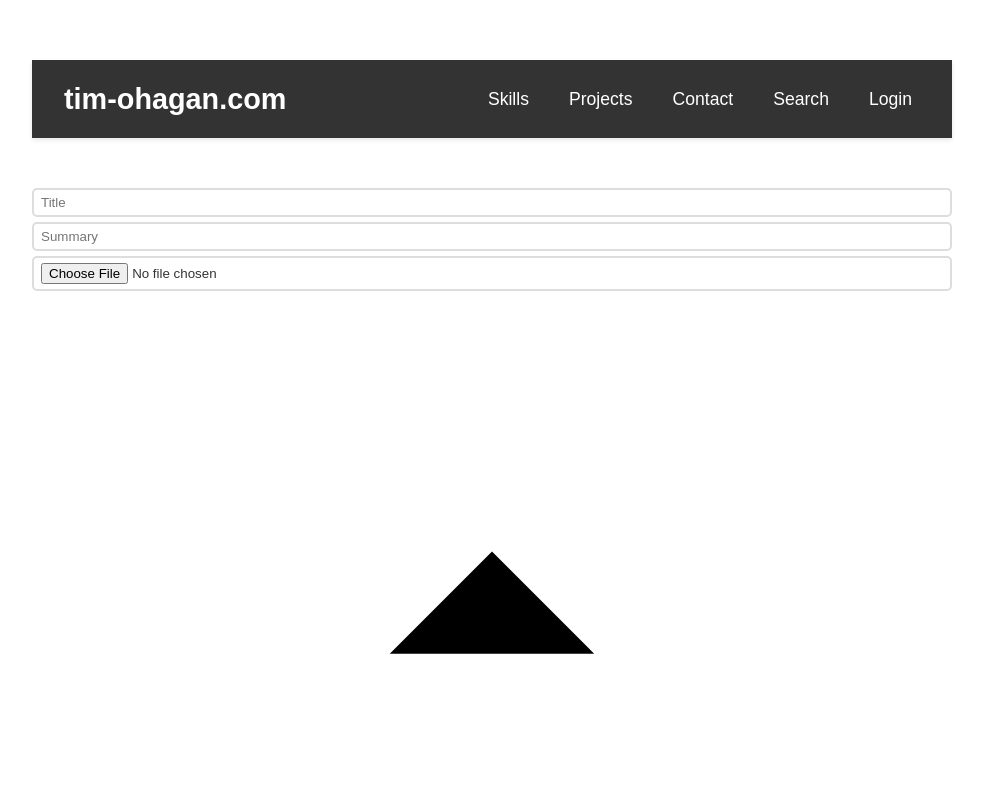
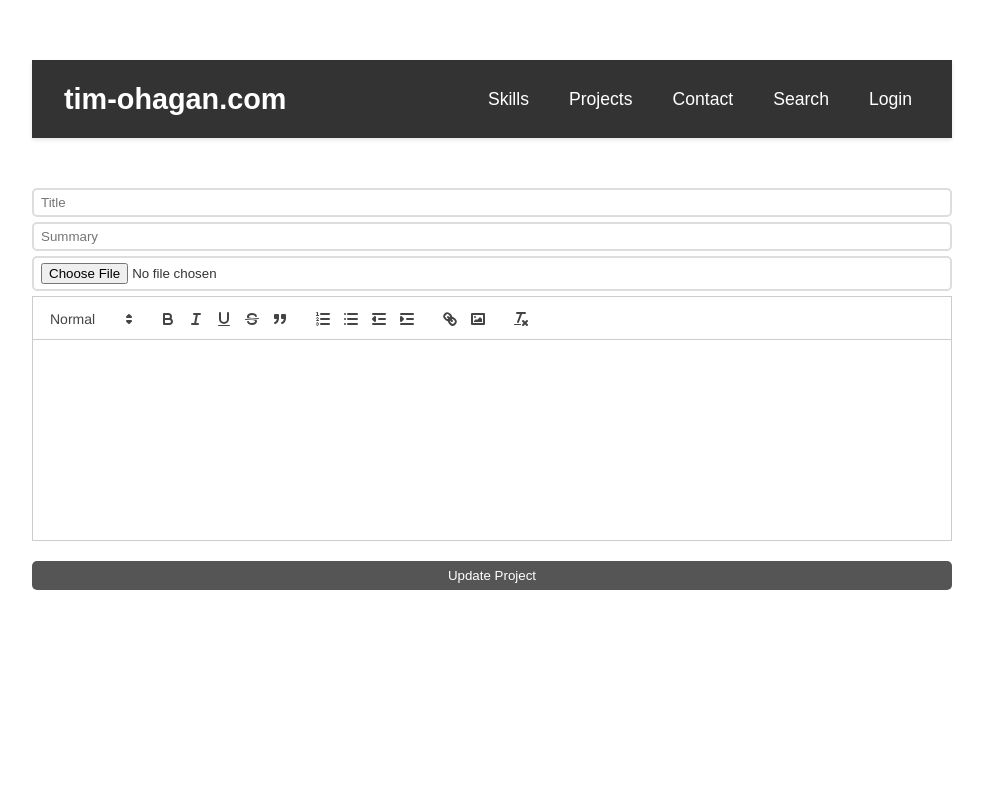
Before and after one commit to tmohagan/mern-resume, a React (Create React App) app in the folder client/: page /edit_project/1 in a window 1280 px wide. Shown: the top 800 px of the page, without its empty margins (148-1131 px from the left). Built offline with nearby package versions, Linux system fonts and the light colour scheme; no server answers.

Commit message:
fix editor

```diff
--- a/client/src/App.css
+++ b/client/src/App.css
@@ -948,3 +948,45 @@ div.post p.summary {
   color: red;
   margin-bottom: 20px;
 }
+
+/* ReactQuill editor styles */
+.ql-toolbar.ql-snow {
+  border: 1px solid #ccc;
+  box-sizing: border-box;
+  font-family: 'Helvetica Neue', 'Helvetica', 'Arial', sans-serif;
+  padding: 8px;
+  width: 100%;
+}
+
+.ql-container.ql-snow {
+  border: 1px solid #ccc;
+  width: 100%;
+}
+
+.ql-editor {
+  min-height: 200px;
+  font-size: 16px;
+}
+
+/* Remove extra spacing */
+.ql-toolbar.ql-snow + .ql-container.ql-snow {
+  border-top: 0px;
+}
+
+/* Style the toolbar buttons */
+.ql-snow .ql-toolbar button,
+.ql-snow.ql-toolbar button {
+  width: auto;
+  height: auto;
+  padding: 5px;
+}
+
+/* Adjust icon sizes */
+.ql-snow .ql-stroke {
+  stroke-width: 1.5px;
+}
+
+/* Remove the extra input field */
+.ql-container > input[type="text"] {
+  display: none;
+}
--- a/client/src/Editor.js
+++ b/client/src/Editor.js
@@ -1,27 +1,25 @@
+// Editor.js
 import ReactQuill from "react-quill";
+import 'react-quill/dist/quill.snow.css';
 
 export default function Editor({value,onChange}) {
   const modules = {
     toolbar: [
       [{ header: [1, 2, false] }],
       ['bold', 'italic', 'underline', 'strike', 'blockquote'],
-      [
-        { list: 'ordered' },
-        { list: 'bullet' },
-        { indent: '-1' },
-        { indent: '+1' },
-      ],
+      [{ list: 'ordered' }, { list: 'bullet' }, { indent: '-1' }, { indent: '+1' }],
       ['link', 'image'],
       ['clean'],
     ],
   };
+
   return (
-    <div className="content">
     <ReactQuill
       value={value}
-      theme={'snow'}
       onChange={onChange}
-      modules={modules} />
-    </div>
+      modules={modules}
+      theme="snow"
+      style={{marginBottom: '20px'}}
+    />
   );
 }
```
